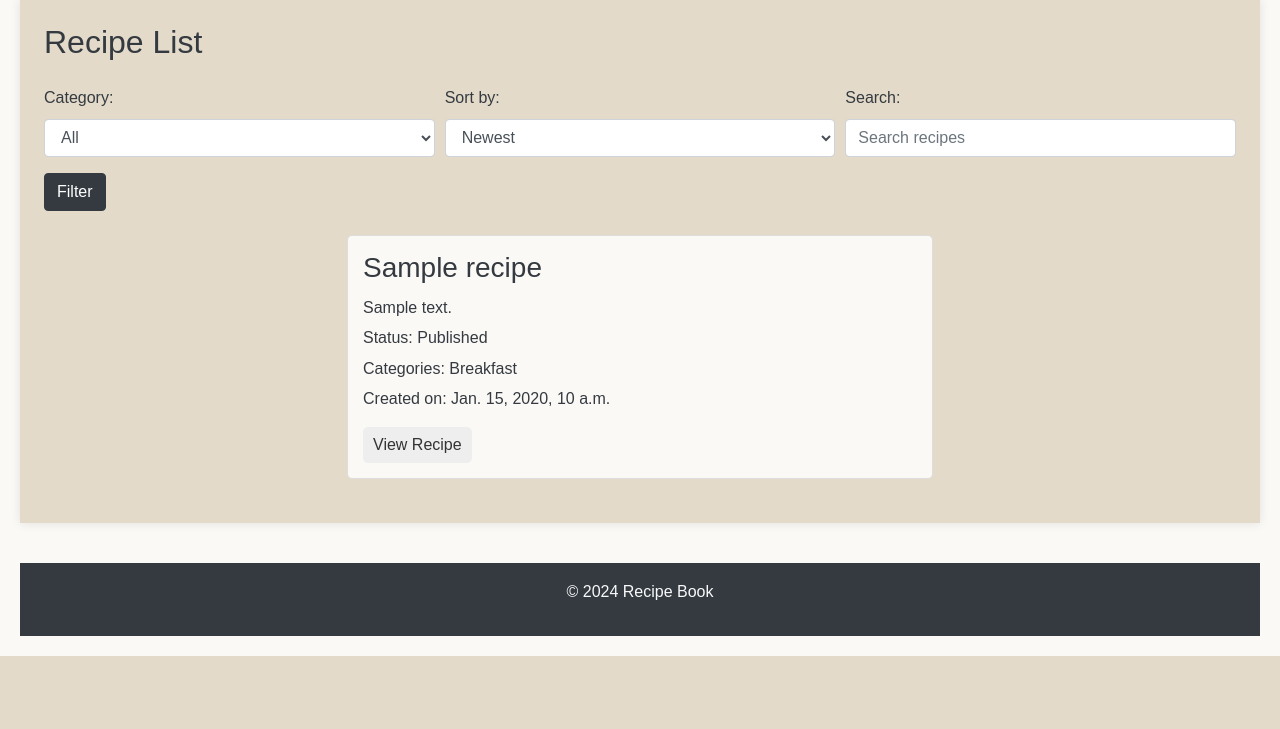
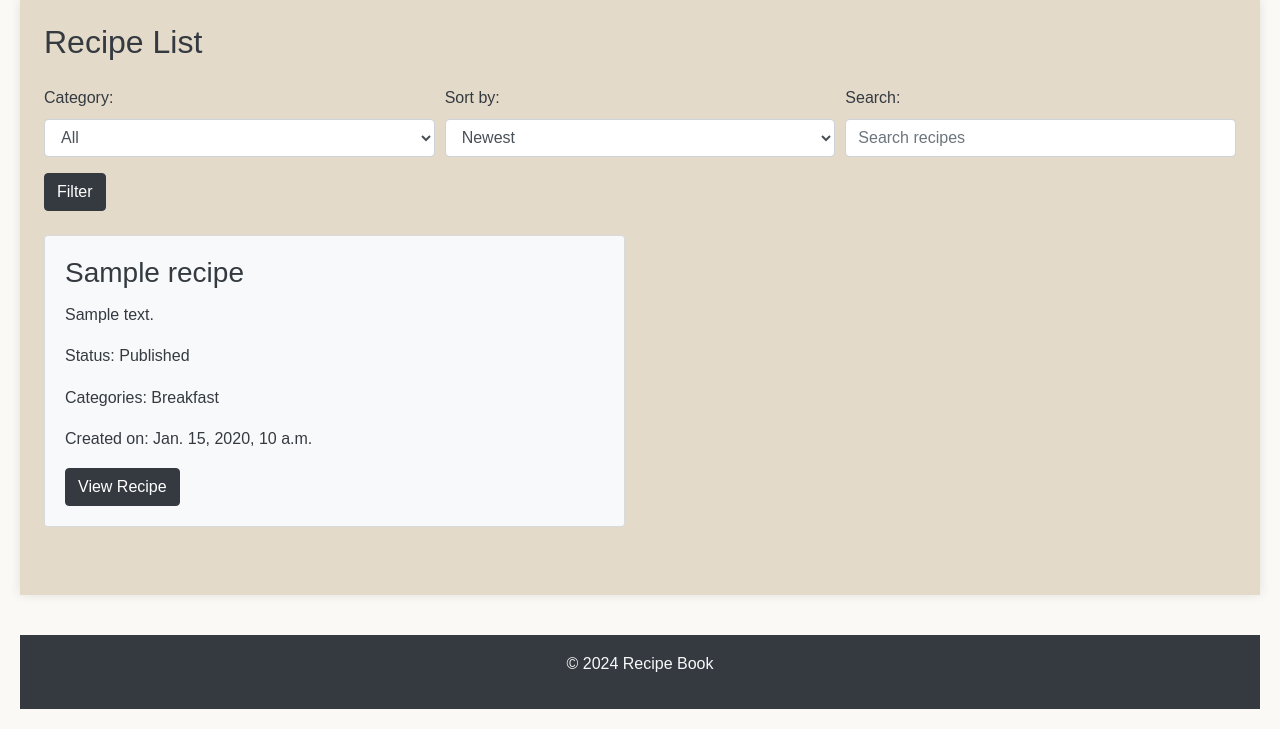
Before and after one commit to seanfreaney/fav-recipes, a Django app: page / in a window 1280 px wide. Shown: the part 179-908 px from the top of the page. Before the commit the page ends 835 px from the top, so only its background shows below. Run offline with Django 4.2, Linux system fonts and the light colour scheme; data comes from the database, SQL or seed files in the repository; tables that the repository leaves empty hold one stand-in row (values such as "Sample post"); some libraries are stand-ins or nearby versions.

Commit message:
style recipe list recipe grid

```diff
--- a/recipes/templates/recipes/recipe_list.html
+++ b/recipes/templates/recipes/recipe_list.html
@@ -32,19 +32,23 @@
         <button type="submit" class="btn btn-dark">Filter</button>
     </form>
 
-    <div class="recipe-grid">
+    <div class="row">
         {% for recipe in recipes %}
-            <div class="recipe-item">
-                <h3>{{ recipe.title }}</h3>
-                <p>{{ recipe.description }}</p>
-                <p>Status: {{ recipe.get_status_display }}</p>
-                <p>Categories:
-                    {% for category in recipe.categories.all %}
-                        {{ category.name }}{% if not forloop.last %}, {% endif %}
-                    {% endfor %}
-                </p>
-                <p>Created on: {{ recipe.created_on }}</p>
-                <a href="{% url 'recipe_detail' recipe.pk %}">View Recipe</a>
+            <div class="col-md-6 mb-4">
+                <div class="card bg-light">
+                    <div class="card-body">
+                        <h3 class="card-title">{{ recipe.title }}</h3>
+                        <p class="card-text">{{ recipe.description }}</p>
+                        <p class="card-text">Status: {{ recipe.get_status_display }}</p>
+                        <p class="card-text">Categories:
+                            {% for category in recipe.categories.all %}
+                                {{ category.name }}{% if not forloop.last %}, {% endif %}
+                            {% endfor %}
+                        </p>
+                        <p class="card-text">Created on: {{ recipe.created_on }}</p>
+                        <a href="{% url 'recipe_detail' recipe.pk %}" class="btn btn-dark">View Recipe</a>
+                    </div>
+                </div>
             </div>
         {% endfor %}
     </div>
```
